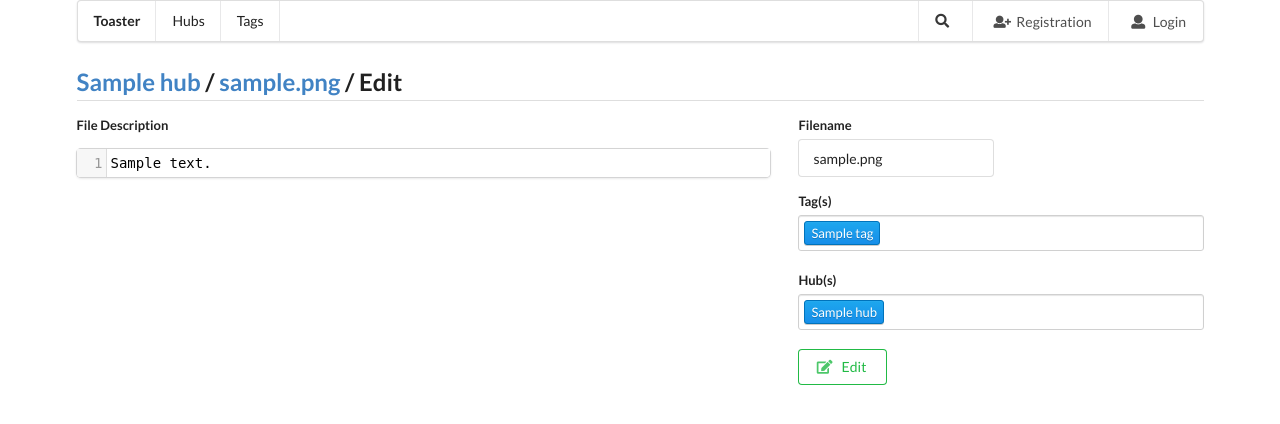
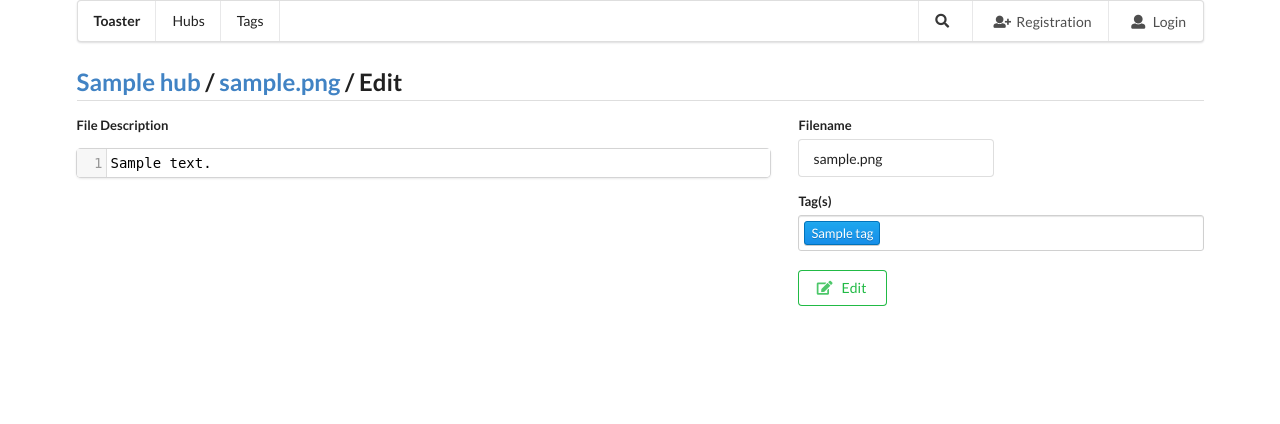
Before and after one commit to Mediashare/Toaster, a Symfony app: template templates/file/edit.html.twig in a window 1280 px wide. Shown: the top 424 px of the page. Run offline with Twig, Linux system fonts and the light colour scheme; the template is opened without the code that fills it: most values are stand-ins (such as "Sample title", 1, 10 or a date in 2020); some libraries are stand-ins or nearby versions.

Commit message:
Fixe edition

```diff
--- a/src/Controller/HubController.php
+++ b/src/Controller/HubController.php
@@ -52,9 +52,9 @@ class HubController extends AbstractController
             return $this->redirectToRoute('app');
         endif;
 
-        if ($request->isMethod('POST')) {
-            $hub->setName($request->request->get('name'));
-            $hub->setDescription($request->request->get('edit_hub_description'));
+        if ($request->isMethod('POST') && $request->get('name')) {
+            $hub->setName($request->get('name'));
+            $hub->setDescription($request->get('edit_hub_description'));
             $hub->setUpdateDate(new \DateTime());
             $em->persist($hub);
             $em->flush();
--- a/src/Controller/UploadController.php
+++ b/src/Controller/UploadController.php
@@ -94,7 +94,6 @@ class UploadController extends AbstractController
     }
 
     private function getTags(string $tags) {
-        // New Hub
         $tags = (array) explode(',', $tags);
         foreach ($tags as $index => $name) {
             $tag = $this->em->getRepository(Tag::class)->findOneBy(['name' => $name], ['updateDate' => 'DESC']);
--- a/src/Entity/Hub.php
+++ b/src/Entity/Hub.php
@@ -25,7 +25,7 @@ class Hub
     private $token;
 
     /**
-     * @ORM\Column(type="string", length=255)
+     * @ORM\Column(type="string", length=255, nullable=false)
      */
     private $name;
 
--- a/templates/file/edit.html.twig
+++ b/templates/file/edit.html.twig
@@ -13,7 +13,7 @@
     </h2>
 
     <div id="page">
-        <form method="POST" class="ui form  w-100" style="margin-top: 1rem;">
+        <form method="POST" id="file_edit" class="ui form w-100" style="margin-top: 1rem;" novalidate>
             <div class="ui grid">
                 <div class="ten wide column">
                     <div class="field">
@@ -42,17 +42,27 @@
                         <label>Filename</label>
                         <div class="two fields">
                             <div class="field">
-                                <input class="w-100" type="text" name="filename" placeholder="Filename" value="{{ file.filename }}" required>
+                                <input class="w-100" type="text" name="filename" placeholder="Filename" value="{{ file.filename }}" required="true">
                             </div>
                         </div>
                     </div>
                     <div class="field">
                         <label for="edit_tags_input">Tag(s)</label>
                         <div class="ui left icon input">
-                            <input onkeyup="checkInputs();" id="edit_tags_input" class="w-100" name="tags" type="text" required="true" placeholder="Tags...">
+                            <input onkeyup="checkInputs();" id="edit_tags_input" class="w-100" name="tags" type="text" required="false" placeholder="Tags...">
                             <i class="tags icon"></i>
                         </div>
                     </div>
+
+                    <button type="submit" class="ui button basic green">
+                        <i class="edit icon"></i>
+                        Edit
+                    </button>
+                </div>
+            </div>
+        </form>
+    </div>
+
     <script>
         // Form input tags
         var edit_tags = new Array();
@@ -73,38 +83,4 @@
             $('#edit_tags_input')[0].selectize.addItem(data.value);
         })
     </script>
-                    <div class="field">
-                        <label for="edit_hubs_input">Hub(s)</label>
-                        <div class="ui left icon input">
-                            <input onkeyup="checkInputs();" id="edit_hubs_input" class="w-100" name="hubs" type="text" required="true" placeholder="Hubs...">
-                            <i class="folder icon"></i>
-                        </div>
-                    </div>
-                    <script>
-                        // Form input tags
-                        var edit_hubs = new Array();
-                            edit_hubs.push({
-                                value: '{{ file.hub.name }}',
-                                text: '{{ file.hub.name }}',
-                                selected: true,
-                            });
-                        $('#edit_hubs_input').selectize({
-                            delimiter: ',',
-                            persist: false,
-                            create: true,
-                            options: edit_hubs,
-                        });
-                        edit_hubs.forEach(function(data) {
-                            $('#edit_hubs_input')[0].selectize.addItem(data.value);
-                        })
-                    </script>
-
-                    <button type="submit" class="ui button basic green">
-                        <i class="edit icon"></i>
-                        Edit
-                    </button>
-                </div>
-            </div>
-        </form>
-    </div>
 {% endblock content %}
--- a/templates/hub/edit.html.twig
+++ b/templates/hub/edit.html.twig
@@ -37,11 +37,11 @@
                         <label>Name</label>
                         <div class="two fields">
                             <div class="field">
-                                <input type="text" name="name" placeholder="Hub name" value="{{ hub.name }}" required>
+                                <input type="text" name="name" placeholder="Hub name" value="{{ hub.name }}" required="true">
                             </div>
                         </div>
                     </div>
-                    <button onclick="$('form#edit_hub').submit();" type="submit" class="ui button basic green">
+                    <button type="submit" class="ui button basic green" formnovalidate>
                         <i class="edit icon"></i>
                         Edit
                     </button>
```
Also changed, not shown: src/Controller/FileController.php (+53 -7 lines), src/Entity/File.php (+9 -0 lines). Lines whose indentation alone changed are shown as unchanged.
